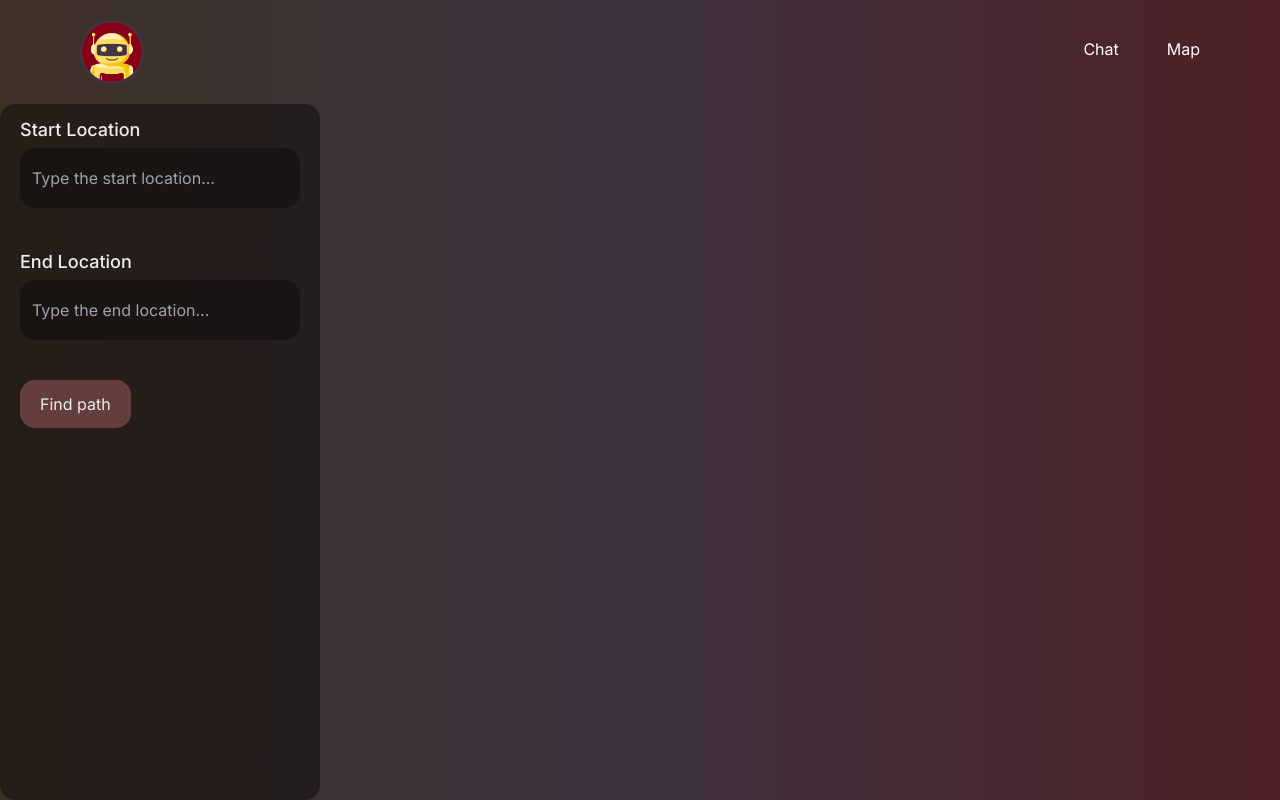
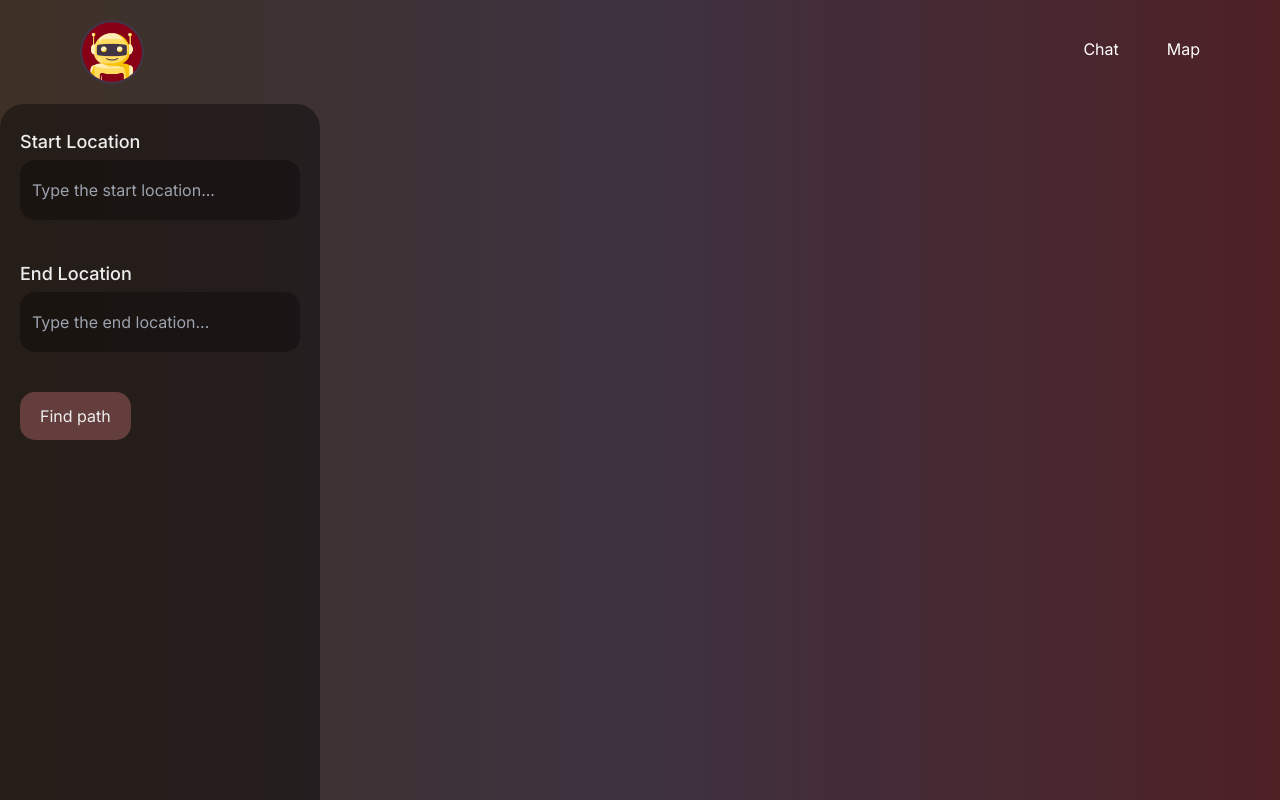
Before and after one commit to jewelldmnt/Chatbot-and-Map-Directory-for-the-PUP-Main-Community, a Next.js app in the folder frontend/: page /Map in a window 1280 px wide. Built offline with nearby package versions, Linux system fonts and the light colour scheme.

Commit message:
Added padding

```diff
--- a/frontend/components/Map.tsx
+++ b/frontend/components/Map.tsx
@@ -165,7 +165,7 @@ const Map = () => {
 
   return (
     <div className="container-fluid h-screen flex flex-row justify-between">
-      <div className="flex-none h-[calc(100%-104px)] w-80 card">
+      <div className="flex-none pt-[12px] h-[calc(100%-104px)] w-80 rounded-t-3xl bg-black bg-opacity-40">
         {/* Input for the start location */}
         <div className="mb-4 p-3 px-5 relative">
           <label
```
